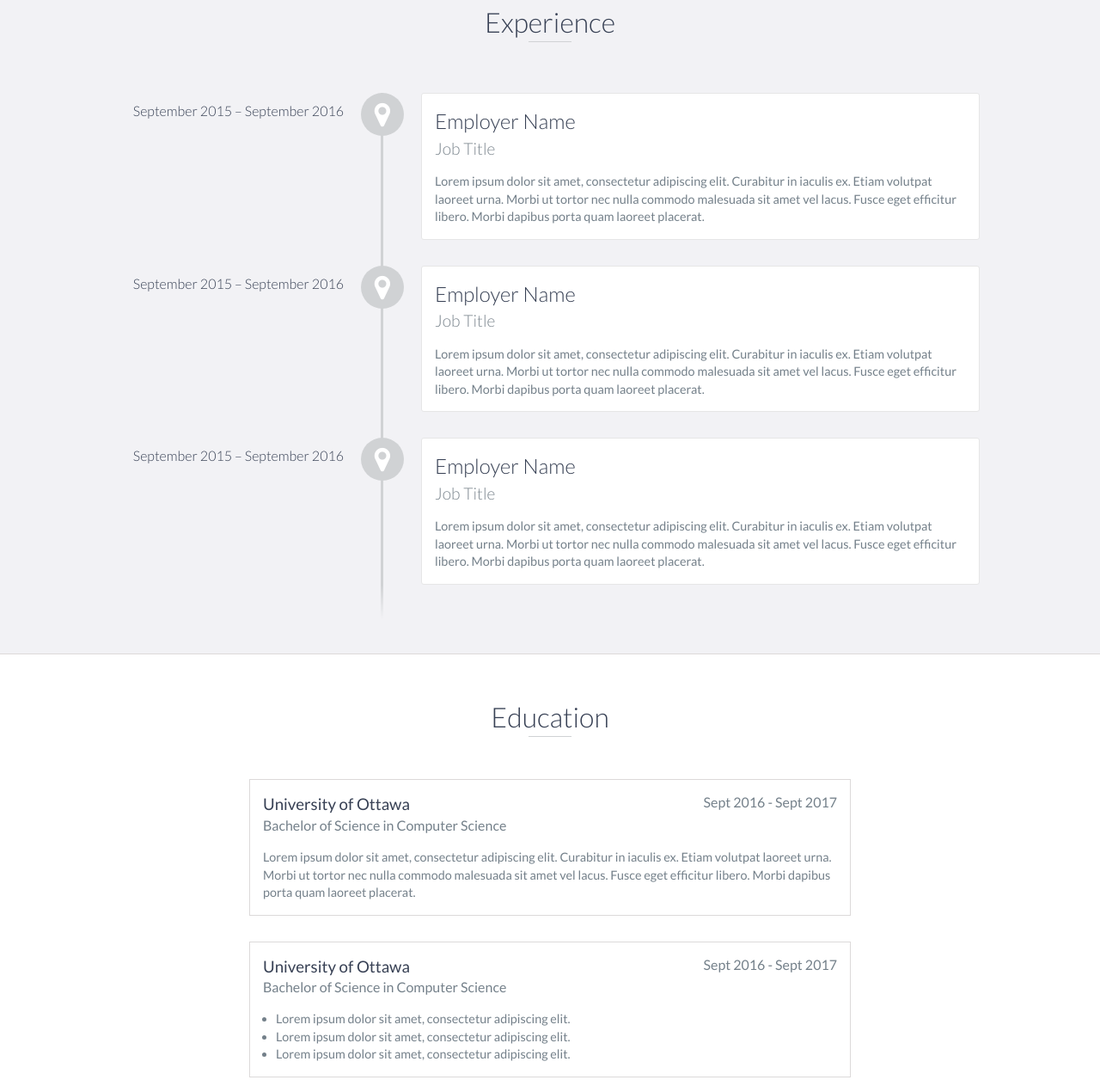
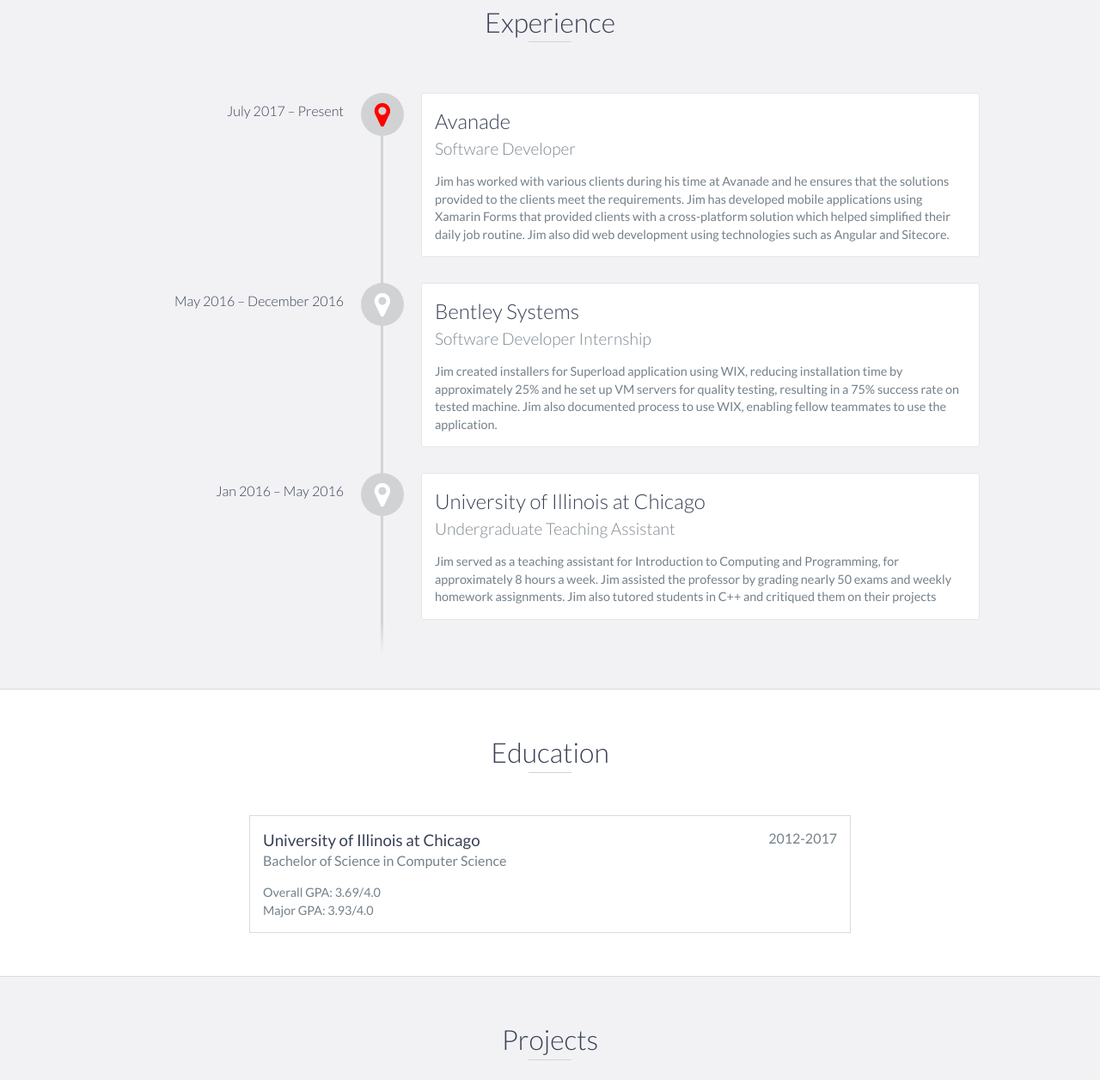
Before and after one commit to tlam22/tlam22.github.io, a website: page index.html in a window 1280 px wide. Shown: the part 1074-2330 px from the top of the page at 86% size. Drawn offline with nearby package versions, Linux system fonts and the light colour scheme; files that its build step writes are made by us from their sources.

Commit message:
updated profile with info

```diff
--- a/index.html
+++ b/index.html
@@ -6,8 +6,8 @@
     <meta http-equiv="X-UA-Compatible" content="IE=edge">
     <meta name="viewport" content="width=device-width, initial-scale=1">
     <title>Jim Lam Portfolio</title>
-	<link rel="shortcut icon" href="favicon.ico" type="image/x-icon">
-	<link rel="icon" href="favicon.ico" type="image/x-icon">
+    <link rel="shortcut icon" href="favicon.ico" type="image/x-icon">
+    <link rel="icon" href="favicon.ico" type="image/x-icon">
     <link href="https://fonts.googleapis.com/css?family=Lato:300,400,700,900" rel="stylesheet">
     <link rel="stylesheet" href="libs/font-awesome/css/font-awesome.min.css">
     <link href="css/bootstrap.min.css" rel="stylesheet">
@@ -21,7 +21,8 @@
     <!-- End #mobile-menu-toggle -->
     <header>
         <div id="mobile-menu-close">
-            <span>Close</span> <i class="fa fa-times" aria-hidden="true"></i>
+            <span>Close</span>
+            <i class="fa fa-times" aria-hidden="true"></i>
         </div>
         <ul id="menu" class="shadow">
             <li>
@@ -73,7 +74,9 @@
                 </div>
                 <div class="col-md-8">
                     <p>
-                        Jim has a Bachelor’s of Science in Computer Science from University of Illinois at Chicago. Jim has valuable experience in C/C++, Java and C#. He also has mobile development experience using Xamarin Forms and Android Studio. He has also worked on web related projects using  Angular 5,JavaScript, HTML, and CSS.
+                        Jim has a Bachelor’s of Science in Computer Science from University of Illinois at Chicago. Jim has valuable experience in
+                        C/C++, Java and C#. He also has mobile development experience using Xamarin Forms and Android Studio.
+                        He has also worked on web related projects using Angular 5,JavaScript, HTML, and CSS.
                     </p>
                 </div>
             </div>
@@ -84,27 +87,34 @@
     <div id="experience" class="background-alt">
         <h2 class="heading">Experience</h2>
         <div id="experience-timeline">
-            <div data-date="September 2015 – September 2016">
-                <h3>Employer Name</h3>
-                <h4>Job Title</h4>
+            <div data-date="July 2017 – Present" class="current_job">
+                <h3>Avanade</h3>
+                <h4>Software Developer</h4>
                 <p>
-                    Lorem ipsum dolor sit amet, consectetur adipiscing elit. Curabitur in iaculis ex. Etiam volutpat laoreet urna. Morbi ut tortor nec nulla commodo malesuada sit amet vel lacus. Fusce eget efficitur libero. Morbi dapibus porta quam laoreet placerat.
+                    Jim has worked with various clients during his time at Avanade and he ensures that the solutions provided to the clients
+                    meet the requirements. Jim has developed mobile applications using Xamarin Forms that provided clients
+                    with a cross-platform solution which helped simplified their daily job routine. Jim also did web development
+                    using technologies such as Angular and Sitecore.
                 </p>
             </div>
 
-            <div data-date="September 2015 – September 2016">
-                <h3>Employer Name</h3>
-                <h4>Job Title</h4>
+            <div data-date="May 2016 – December 2016">
+                <h3>Bentley Systems</h3>
+                <h4>Software Developer Internship</h4>
                 <p>
-                    Lorem ipsum dolor sit amet, consectetur adipiscing elit. Curabitur in iaculis ex. Etiam volutpat laoreet urna. Morbi ut tortor nec nulla commodo malesuada sit amet vel lacus. Fusce eget efficitur libero. Morbi dapibus porta quam laoreet placerat.
+                    Jim created installers for Superload application using WIX, reducing installation time by approximately 25% and he set up
+                    VM servers for quality testing, resulting in a 75% success rate on tested machine. Jim also documented
+                    process to use WIX, enabling fellow teammates to use the application.
                 </p>
             </div>
 
-            <div data-date="September 2015 – September 2016">
-                <h3>Employer Name</h3>
-                <h4>Job Title</h4>
+            <div data-date="Jan 2016 – May 2016">
+                <h3>University of Illinois at Chicago</h3>
+                <h4>Undergraduate Teaching Assistant</h4>
                 <p>
-                    Lorem ipsum dolor sit amet, consectetur adipiscing elit. Curabitur in iaculis ex. Etiam volutpat laoreet urna. Morbi ut tortor nec nulla commodo malesuada sit amet vel lacus. Fusce eget efficitur libero. Morbi dapibus porta quam laoreet placerat.
+                    Jim served as a teaching assistant for Introduction to Computing and Programming, for approximately 8 hours a week. Jim assisted the professor
+                    by grading nearly 50 exams and weekly homework assignments. Jim also tutored students in C++ and  critiqued them
+                    on their projects
                 </p>
             </div>
         </div>
@@ -114,16 +124,19 @@
     <div id="education">
         <h2 class="heading">Education</h2>
         <div class="education-block">
-            <h3>University of Ottawa</h3>
-            <span class="education-date">Sept 2016 - Sept 2017</span>
+            <h3>University of Illinois at Chicago</h3>
+            <span class="education-date">2012-2017</span>
             <h4>Bachelor of Science in Computer Science</h4>
             <p>
-                Lorem ipsum dolor sit amet, consectetur adipiscing elit. Curabitur in iaculis ex. Etiam volutpat laoreet urna. Morbi ut tortor nec nulla commodo malesuada sit amet vel lacus. Fusce eget efficitur libero. Morbi dapibus porta quam laoreet placerat.
+              Overall GPA: 3.69/4.0
+            </p>
+            <p>
+              Major GPA: 3.93/4.0
             </p>
         </div>
         <!-- End .education-block -->
 
-        <div class="education-block">
+        <!--<div class="education-block">
             <h3>University of Ottawa</h3>
             <span class="education-date">Sept 2016 - Sept 2017</span>
             <h4>Bachelor of Science in Computer Science</h4>
@@ -138,7 +151,7 @@
                     Lorem ipsum dolor sit amet, consectetur adipiscing elit.
                 </li>
             </ul>
-        </div>
+        </div>-->
         <!-- End .education-block -->
     </div>
     <!-- End #education -->
@@ -155,7 +168,9 @@
                     <div class="project-info">
                         <h3>Project Name Here</h3>
                         <p>
-                            Lorem ipsum dolor sit amet, consectetur adipiscing elit. Curabitur in iaculis ex. Etiam volutpat laoreet urna. Morbi ut tortor nec nulla commodo malesuada sit amet vel lacus. Fusce eget efficitur libero. Morbi dapibus porta quam laoreet placerat.
+                            Lorem ipsum dolor sit amet, consectetur adipiscing elit. Curabitur in iaculis ex. Etiam volutpat laoreet urna. Morbi ut tortor
+                            nec nulla commodo malesuada sit amet vel lacus. Fusce eget efficitur libero. Morbi dapibus porta
+                            quam laoreet placerat.
                         </p>
                         <a href="#">View Project</a>
                     </div>
@@ -171,7 +186,9 @@
                     <div class="project-info">
                         <h3>Project Name Here</h3>
                         <p>
-                            Lorem ipsum dolor sit amet, consectetur adipiscing elit. Curabitur in iaculis ex. Etiam volutpat laoreet urna. Morbi ut tortor nec nulla commodo malesuada sit amet vel lacus. Fusce eget efficitur libero. Morbi dapibus porta quam laoreet placerat.
+                            Lorem ipsum dolor sit amet, consectetur adipiscing elit. Curabitur in iaculis ex. Etiam volutpat laoreet urna. Morbi ut tortor
+                            nec nulla commodo malesuada sit amet vel lacus. Fusce eget efficitur libero. Morbi dapibus porta
+                            quam laoreet placerat.
                         </p>
                         <a href="#">View Project</a>
                     </div>
@@ -214,7 +231,7 @@
             </form>
         </div>-->
         <div>
-          tszlam22@gmail.com
+            tszlam22@gmail.com
         </div>
         <!-- End #contact-form -->
     </div>
@@ -236,7 +253,9 @@
                 <div class="col-sm-5 social">
                     <ul>
                         <li>
-                            <a href="https://github.com/tlam22" target="_blank"><i class="fa fa-github" aria-hidden="true"></i></a>
+                            <a href="https://github.com/tlam22" target="_blank">
+                                <i class="fa fa-github" aria-hidden="true"></i>
+                            </a>
                         </li>
                         <!--<li>
                             <a href="https://stackoverflow.com/" target="_blank"><i class="fa fa-stack-overflow" aria-hidden="true"></i></a>
--- a/js/scripts.js
+++ b/js/scripts.js
@@ -1,15 +1,3 @@
-/*!
-    Title: Dev Portfolio Template
-    Version: 1.2.1
-    Last Change: 08/27/2017
-    Author: Ryan Fitzgerald
-    Repo: https://github.com/RyanFitzgerald/devportfolio-template
-    Issues: https://github.com/RyanFitzgerald/devportfolio-template/issues
-
-    Description: This file contains all the scripts associated with the single-page
-    portfolio website.
-*/
-
 (function($) {
 
     // Remove no-js class
@@ -58,12 +46,23 @@
 
         // Create each timeline block
         $userContent.each(function() {
-            $(this).addClass('vtimeline-content').wrap('<div class="vtimeline-point"><div class="vtimeline-block"></div></div>');
+            if($(this).hasClass("current_job")){
+                $(this).addClass('vtimeline-content').wrap('<div class="vtimeline-point current_job"><div class="vtimeline-block"></div></div>');
+            }else{
+                $(this).addClass('vtimeline-content').wrap('<div class="vtimeline-point"><div class="vtimeline-block"></div></div>');
+            }
+
+
         });
 
         // Add icons to each block
         $this.find('.vtimeline-point').each(function() {
-            $(this).prepend('<div class="vtimeline-icon"><i class="fa fa-map-marker"></i></div>');
+            if($(this).hasClass("current_job")){
+                $(this).prepend('<div class="vtimeline-icon" style="color: red;"><i class="fa fa-map-marker"></i></div>');
+            }else{
+                $(this).prepend('<div class="vtimeline-icon"><i class="fa fa-map-marker"></i></div>');
+            }
+
         });
 
         // Add dates to the timeline if exists
```
Also changed, not shown: js/scripts.min.js.
